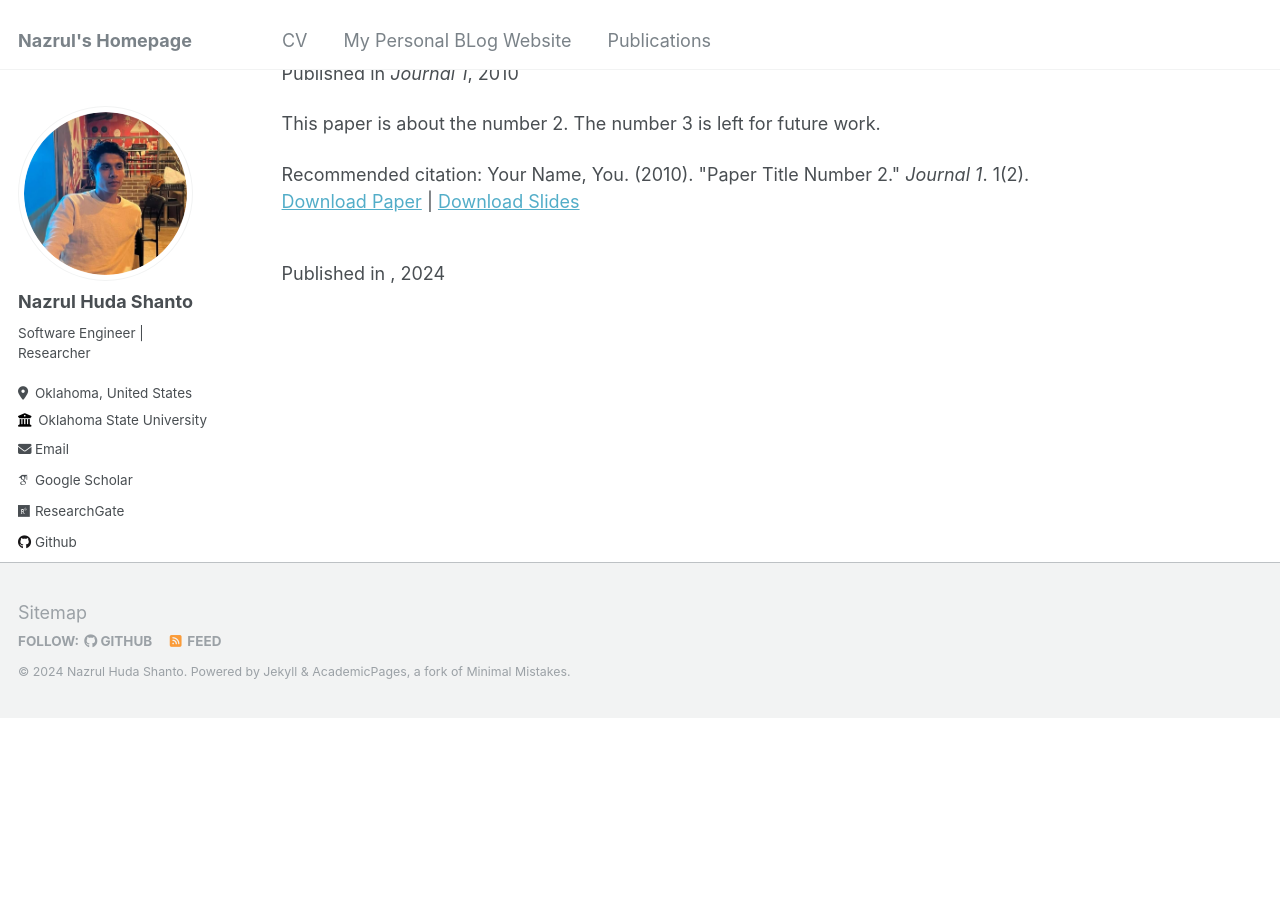
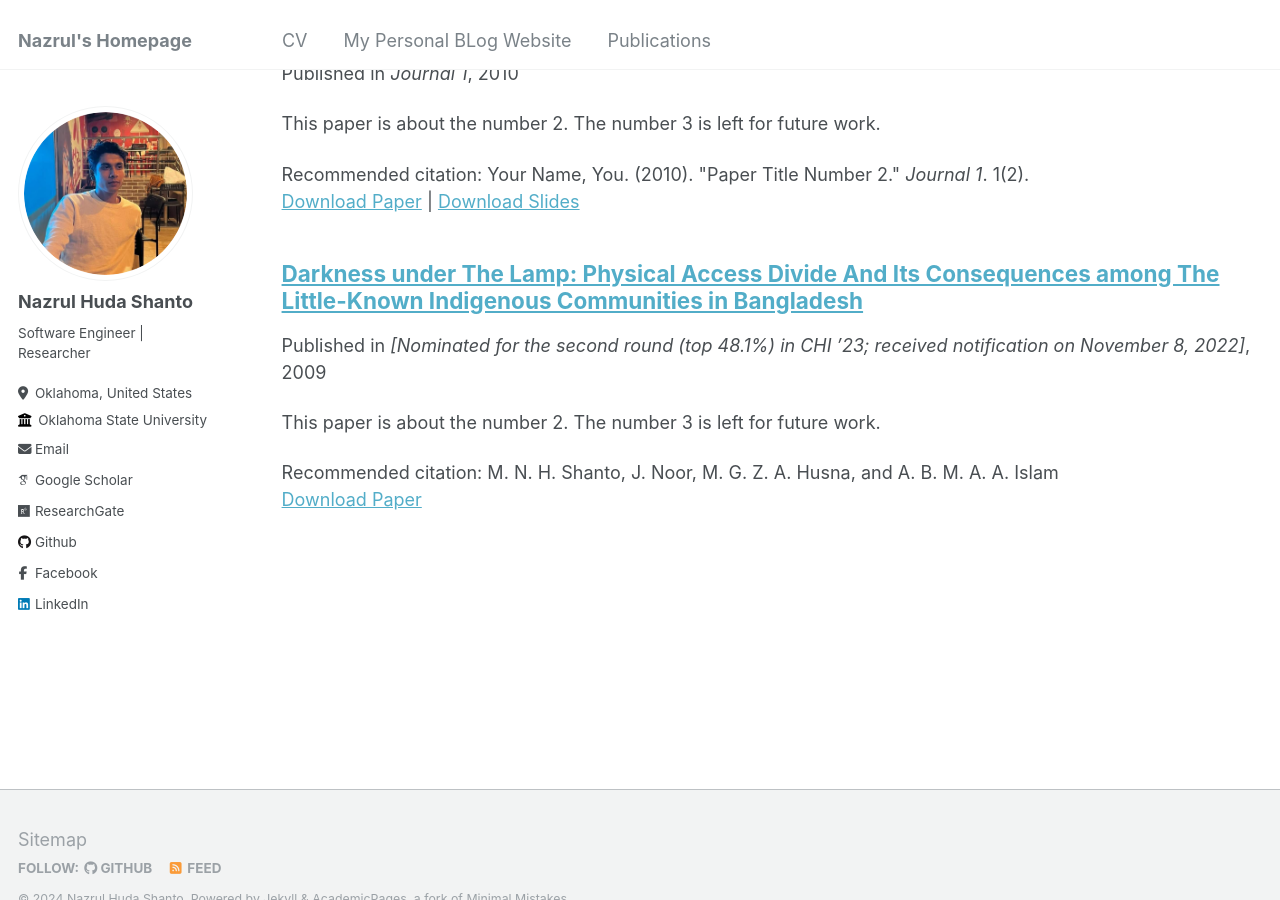
Before and after one commit to nazrulhuda/portfolio, a Jekyll site: the page built from _pages/publications.md, in a window 1280 px wide and 900 px high, scrolled down 695 px. Built offline with Jekyll 4.4.1, drawn with Linux system fonts in a browser that asks for light colours; some web fonts are replaced; before the commit the page ends 1412 px from its top, so only the background shows below that; part of the change alters nothing that is shown.

Commit message:
first commit

```diff
--- a/_publications/2009-10-01-paper-title-number-1.md
+++ b/_publications/2009-10-01-paper-title-number-1.md
@@ -1,11 +1,8 @@
 ---
-title: "Darkness under The Lamp: Physical Access Divide And Its Consequences among
-The Little-Known Indigenous Communities in Bangladesh"
+title: "Darkness under The Lamp: Physical Access Divide And Its Consequences among The Little-Known Indigenous Communities in Bangladesh"
 collection: publications
-permalink: /publication/2009-10-01-paper-title-number-1
-excerpt: '[In-Review][Nominated for the second round (top 48.1%) in CHI ’23; received notification on November 8, 2022]'
-
- 'In the high mountains of southeast Bandarban, highly vulnerable ethnic communities (we refer to them as HVECs) live without basic mobile and network availability. To the best of our knowledge, no study in the literature has focused on improving HVECs life. To create a new discussion in HCI, we make two visits to six different ethnic communities in 15 different paras (villages) and conduct a mixed-method study to uncover their mobile and network availability with HVECs. We share the framework we used to tackle the non-availability of local informers and interpreters in HVECs. This study will help researchers better prepare for fieldwork and design technologies in distant indigenous communities'
-
+excerpt: 'This paper is about the number 2. The number 3 is left for future work.'
+venue: '[Nominated for the second round (top 48.1%) in CHI ’23; received notification on November 8, 2022]'
+paperurl: 'https://drive.google.com/file/d/1du3GCWL3Qdkvn4oCvuEXCmyPL9dvU5ev/view?usp=sharing'
 citation: 'M. N. H. Shanto, J. Noor, M. G. Z. A. Husna, and A. B. M. A. A. Islam'
 ---
```
